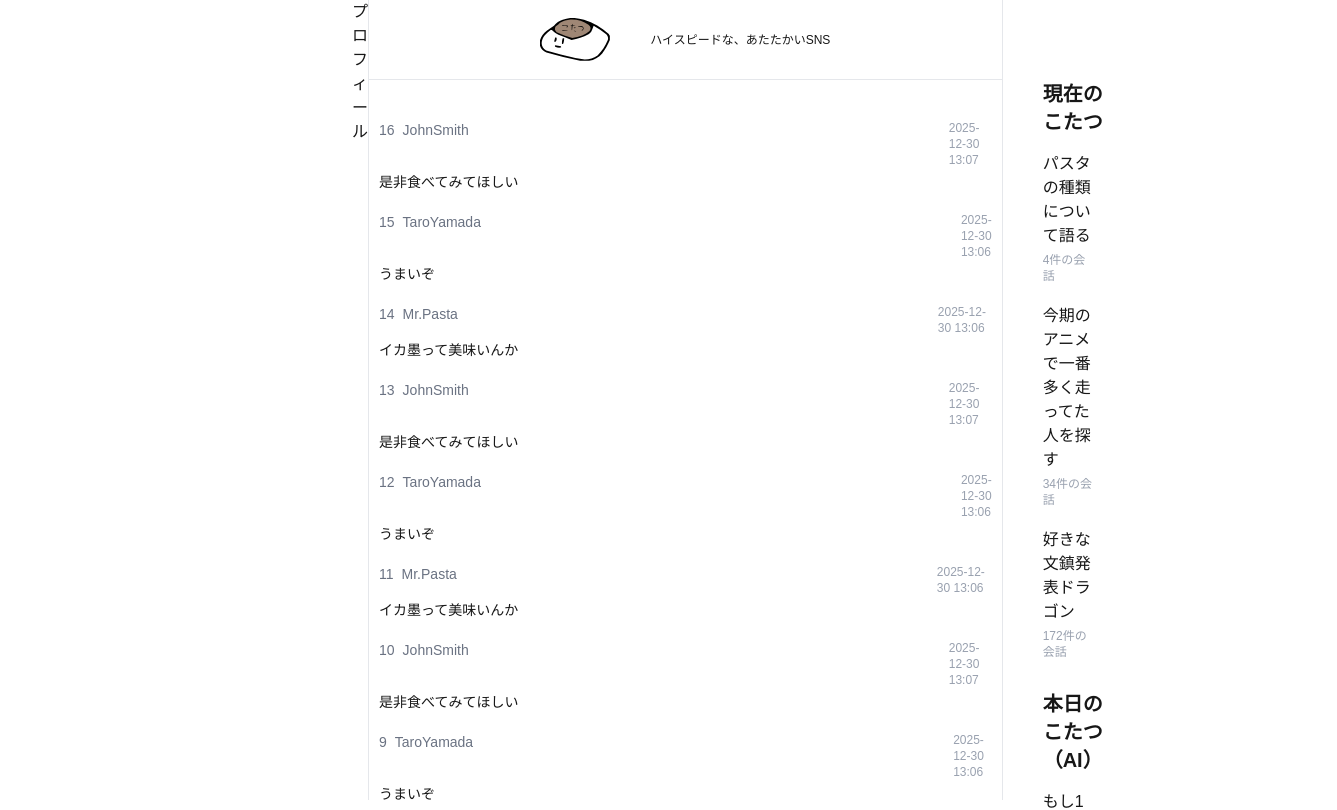
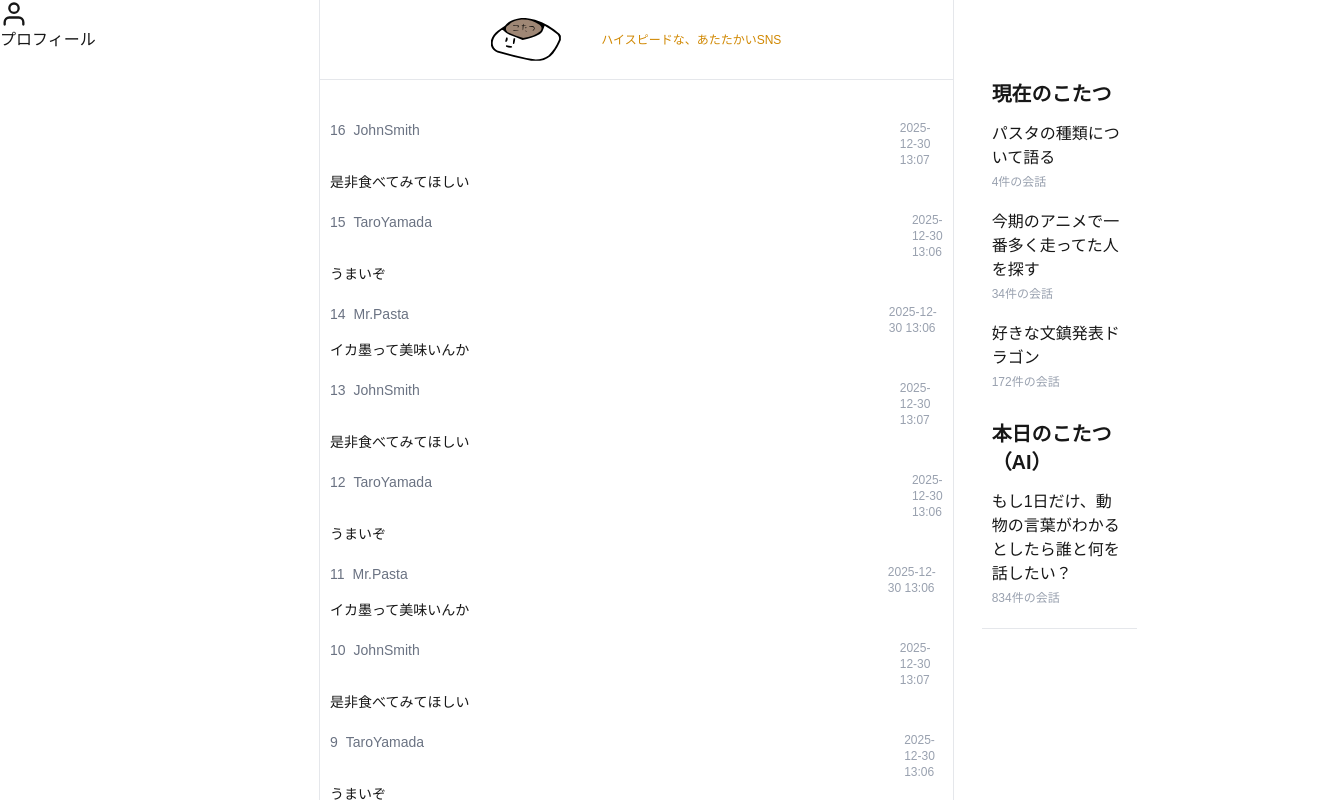
Before and after one commit to toufu-studio/Kotatsu, a Next.js app: page / in a window 1280 px wide. Shown: the top 810 px of the page, 1337 px wide, since content can reach past the window. Built offline with nearby package versions, Linux system fonts and the light colour scheme.

Commit message:
wip: UI(sidebar: responsiveness update)

```diff
--- a/package.json
+++ b/package.json
@@ -11,7 +11,8 @@
   "dependencies": {
     "next": "16.1.0",
     "react": "19.2.3",
-    "react-dom": "19.2.3"
+    "react-dom": "19.2.3",
+    "react-icons": "^5.5.0"
   },
   "devDependencies": {
     "@tailwindcss/postcss": "^4",
--- a/src/app/layout.tsx
+++ b/src/app/layout.tsx
@@ -1,6 +1,8 @@
 import type { Metadata } from "next";
 import { Geist, Geist_Mono } from "next/font/google";
 import "./globals.css";
+
+import { FiUser } from "react-icons/fi";
 
 const geistSans = Geist({
   variable: "--font-geist-sans",
@@ -29,41 +31,39 @@ export default function RootLayout({
     { id: 4, title: "もし1日だけ、動物の言葉がわかるとしたら誰と何を話したい？", numberOfPosted: "834" }
   ]
   return (
-    <html lang="en">
+    <html lang="ja">
       <body
         className={`${geistSans.variable} ${geistMono.variable} antialiased`}
       >
-        <div className="mx-auto flex justify-between max-w-md sm:max-w-sm md:max-w-md lg:max-w-lg xl:max-w-xl 2xl:max-w-full">
+        <div className="flex justify-between sm:max-w-sm md:max-w-md lg:max-w-lg xl:max-w-full 2xl:max-w-full">
 
-          <div className="w-100 bg-white border-r border-gray-200 h-screen sticky top-0 flex flex-col justify-between">
-            <div>
-              <img src="" alt="" />
+          <div className="2xl:w-[25rem] xl:w-80 bg-white border-r border-gray-200 h-screen sticky top-0 flex flex-col justify-between shrink-0">
+            <div className="flex flex-col">
+              <FiUser className="w-7 h-7"/>
               <div>プロフィール</div>
             </div>
           </div>
 
-          <div className="flex flex-1 flex-col h-full bg-white relative">
-
+          <div className="flex flex-1 flex-col bg-white">
             <header className="sticky top-0 h-20 border-b justify-center gap-10 border-gray-200 flex items-center bg-white/80">
               <img src="/kotatsu_logo.svg" alt="kotatsu_logo" width={70} />
-              <div className="text-xs">ハイスピードな、あたたかいSNS</div>
+              <div className="text-xs sm:text-red-600 md:text-blue-600 lg:text-green-600 xl:text-yellow-600 2xl:text-pink-600">ハイスピードな、あたたかいSNS</div>
             </header>
 
             <main className="">
               <div className="">{children}</div>
             </main>
-
           </div>
 
-          <div className="w-90 mr-50 bg-white border-l border-gray-200 h-screen sticky top-0 flex flex-col justify-between">
-            <div className="flex flex-col mt-20 ml-7.5 border-b border-gray-200">
-              <div className="text-xl font-bold mb-1.5 ml-2.5">現在のこたつ</div>
+          <div className="2xl:w-[35rem] xl:w-96 bg-white border-l border-gray-200 h-screen sticky top-0 flex flex-col justify-between shrink-0">
+            <div className="flex flex-col mt-20 ml-7 border-b mr-50 border-gray-200">
+              <div className="text-xl font-bold mb-1 ml-2.5">現在のこたつ</div>
               <ul className="flex flex-col items-start mb-5">
                 <li className="w-full pb-2.5 pt-2.5 hover:bg-gray-100 duration-200 pr-2.5 pl-2.5">{threads[0].title}<div className="text-xs text-gray-400 pt-1">{threads[0].numberOfPosted}件の会話</div></li>
                 <li className="w-full pb-2.5 pt-2.5 hover:bg-gray-100 duration-200 pr-2.5 pl-2.5">{threads[1].title}<div className="text-xs text-gray-400 pt-1">{threads[1].numberOfPosted}件の会話</div></li>
                 <li className="w-full pb-2.5 pt-2.5 hover:bg-gray-100 duration-200 pr-2.5 pl-2.5">{threads[2].title}<div className="text-xs text-gray-400 pt-1">{threads[2].numberOfPosted}件の会話</div></li>
               </ul>
-              <div className="text-xl font-bold mb-1.5 ml-2.5">本日のこたつ（AI）</div>
+              <div className="text-xl font-bold mb-1 ml-2.5">本日のこたつ（AI）</div>
               <ul className="flex flex-col items-start mb-3">
                 <li className="w-full pb-2.5 pt-2.5 hover:bg-gray-100 duration-200 pr-2.5 pl-2.5">{threads[3].title}<div className="text-xs text-gray-400 pt-1">{threads[3].numberOfPosted}件の会話</div></li>
               </ul>
```
Also changed, not shown: 1 other file (tests, documents, lock files or other folders).
